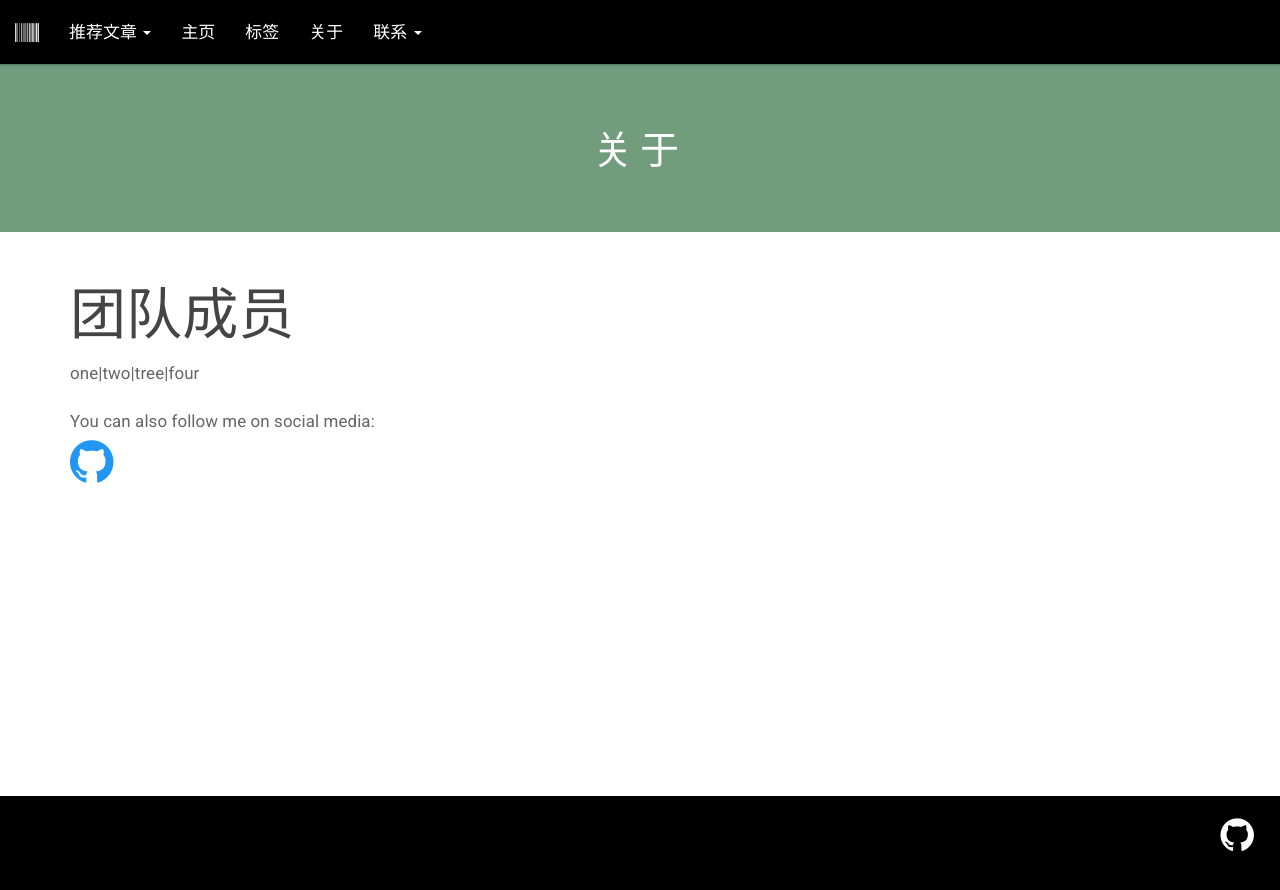
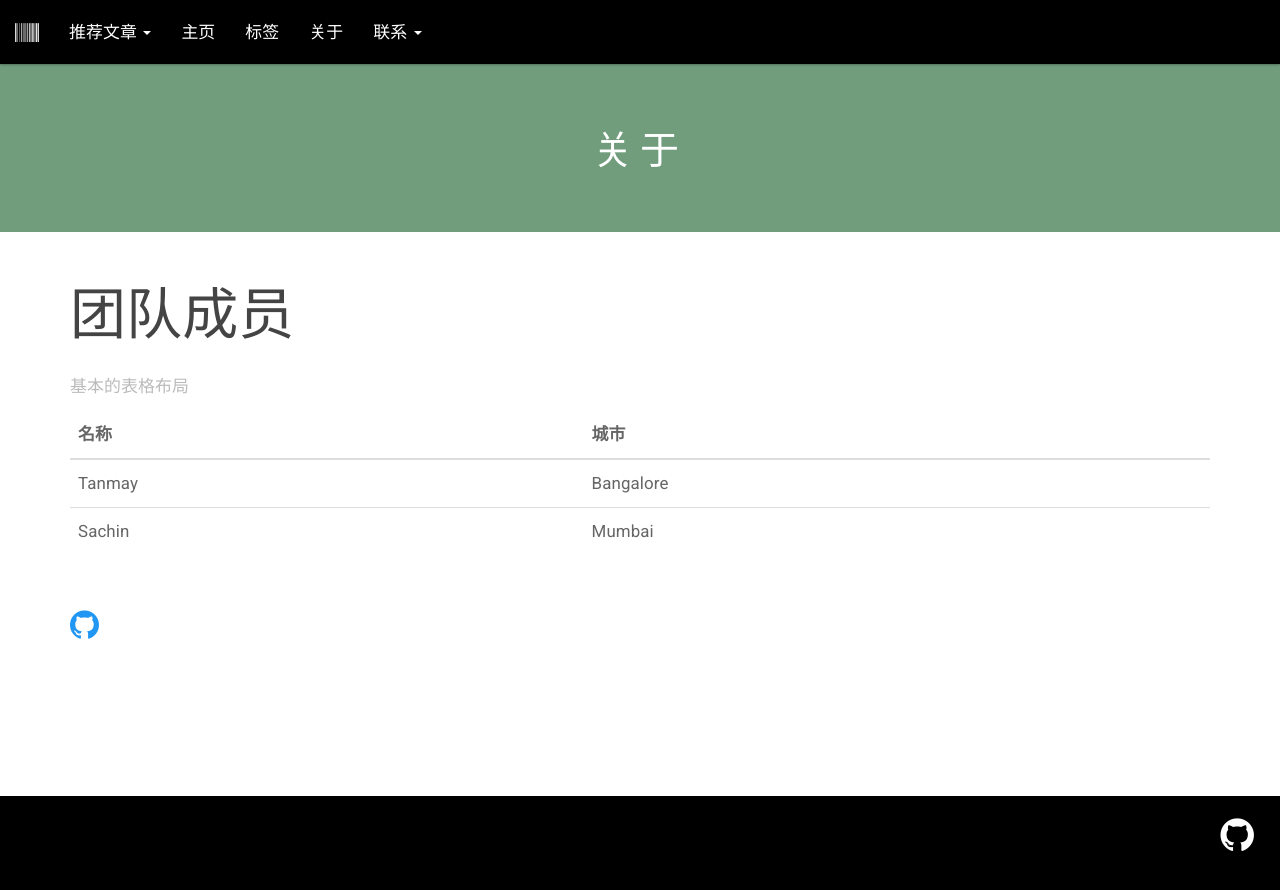
Before and after one commit to FinTechOps/FinTechOps.github.io, a Jekyll site: the page built from _pages/about.html, in a window 1280 px wide. Shown: the top 890 px of the page. Built offline with Jekyll 4.4.1, drawn with Linux system fonts in a browser that asks for light colours.

```diff
--- a/_pages/about.html
+++ b/_pages/about.html
@@ -6,15 +6,30 @@ permalink: /about/
 <h1>团队成员</h1>
 
 <p>
-    one|two|tree|four
+<table class="table">
+    <caption>基本的表格布局</caption>
+    <thead>
+    <tr>
+        <th>名称</th>
+        <th>城市</th>
+    </tr>
+    </thead>
+    <tbody>
+    <tr>
+        <td>Tanmay</td>
+        <td>Bangalore</td>
+    </tr>
+    <tr>
+        <td>Sachin</td>
+        <td>Mumbai</td>
+    </tr>
+    </tbody>
+</table>
 </p>
 
 <p>
-    You can also follow me on social media: <br>
+    <br>
     <a href="https://github.com/FinTechOps">
-        <i class="fa fa-github fa-3x"></i></a>
-    <!--<a href="http://www.linkedin.com/in/alainpham">-->
-    <!--<i class="fa fa-linkedin-square fa-3x"></i></a>-->
-    <!--<a href="https://twitter.com/koint">-->
-    <!--<i class="fa fa-twitter fa-3x"></i></a>-->
+        <i class="fa fa-github fa-2x"></i></a>
+
 </p>
```
Also changed, not shown: README.md.
